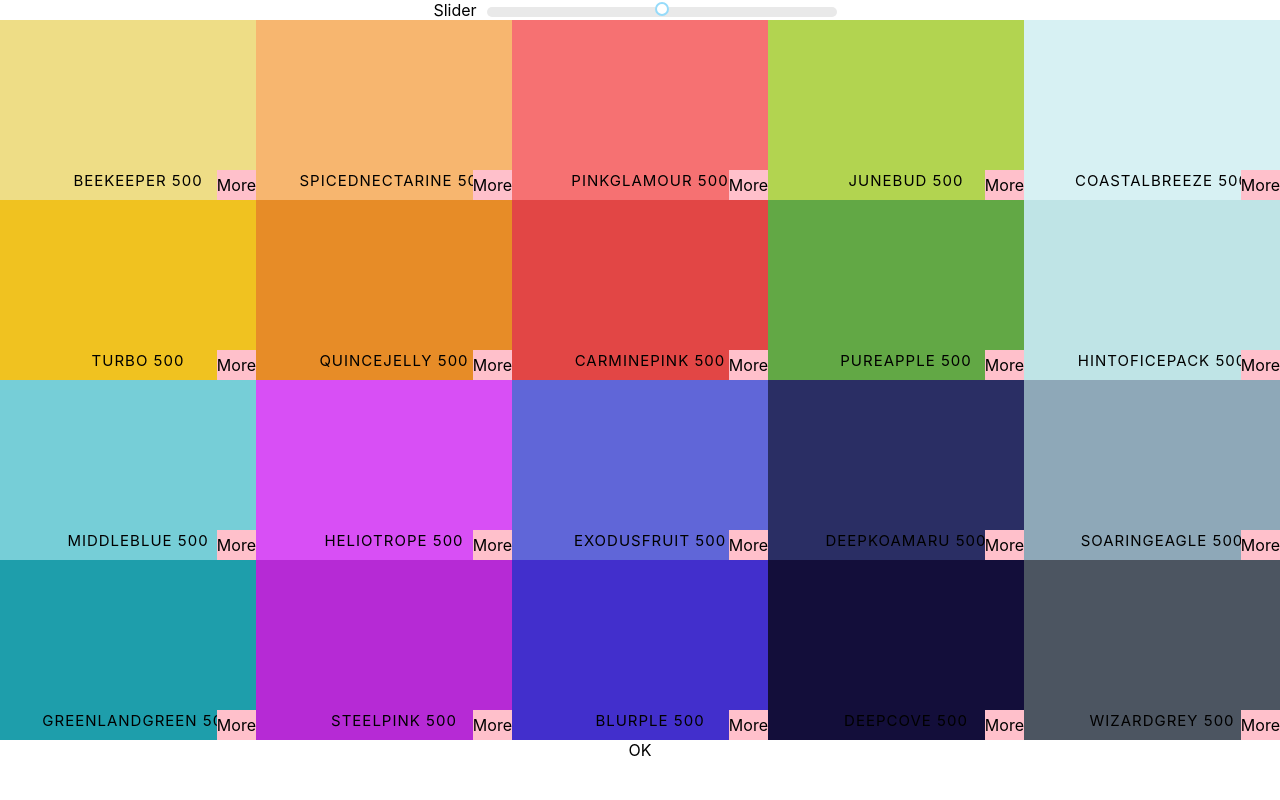
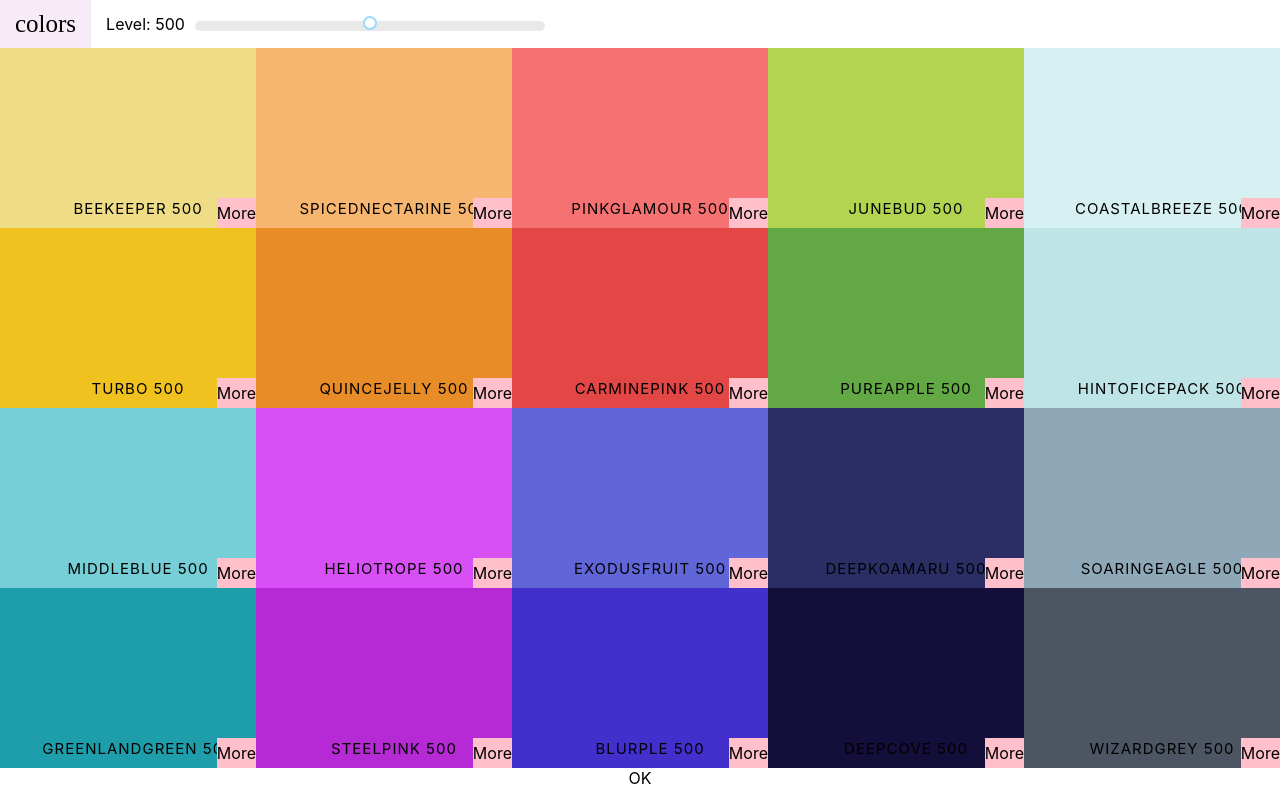
Before and after one commit to tinysheep007/Palette, a React (Create React App) app: page / in a window 1280 px wide. Built offline with nearby package versions, Linux system fonts and the light colour scheme.

Commit message:
added navbar

```diff
--- /dev/null
+++ b/src/Navbar.css
@@ -0,0 +1,46 @@
+.Navbar {
+    justify-content: flex-start;
+    display: flex;
+    align-items: center;
+    height: 6vh;
+
+
+}
+
+.logo {
+    margin-right:15px;
+    padding: 0 15px;
+    font-size: 25px;
+    background: #ece6;
+    font-family: 'Times New Roman', Times, serif;
+    height: 100%;
+    display: flex;
+    align-items: center;
+}
+
+.slider {
+    width:350px;
+    margin: 0 10px;
+    display: inline-block;
+}
+
+.rc-slider-track {
+    background-color: transparent;
+}
+
+.rc-slider-rail {
+    height: 10px;
+}
+
+.rc-slider-handle:active {
+
+}
+
+.rc-slider-handle:hover {
+    background-color: blueviolet;
+    outline: none;
+    border:3px solid green;
+    box-shadow: none;
+    width: 15px;
+
+}
--- /dev/null
+++ b/src/Navbar.js
@@ -0,0 +1,32 @@
+import React, {Component} from 'react';
+import Slider from 'rc-slider';
+import 'rc-slider/assets/index.css';
+import './Navbar.css'
+class Navbar extends Component {
+    render(){
+        const {level, changeLevel} = this.props;
+        return (
+            <div className="Navbar">
+                <div className="logo">
+                    <a herf="/">colors</a>
+                </div>
+                <div className="slider-container">
+                    <span>Level: {level}</span>
+                    <div className="slider">
+                        <Slider
+                            defaultValue={ level }
+                            step={100}
+                            min={100}
+                            max={900}
+                            onAfterChange={changeLevel}
+                        />
+                    </div>
+                </div>
+
+            </div>
+
+        )
+    }
+}
+
+export default Navbar;
--- a/src/Palette.css
+++ b/src/Palette.css
@@ -5,30 +5,3 @@
 .Palette-Colors {
     height: 90%;
 }
-
-.slider {
-    width:350px;
-    margin: 0 10px;
-    display: inline-block;
-}
-
-.rc-slider-track {
-    background-color: transparent;
-}
-
-.rc-slider-rail {
-    height: 10px;
-}
-
-.rc-slider-handle:active {
-
-}
-
-.rc-slider-handle:hover {
-    background-color: blueviolet;
-    outline: none;
-    border:3px solid green;
-    box-shadow: none;
-    width: 15px;
-
-}
--- a/src/Palette.js
+++ b/src/Palette.js
@@ -1,10 +1,7 @@
 import React , {Component} from 'react';
 import ColorBox from './ColorBox';
 import Ok from './Ok';
-
-import Slider from 'rc-slider';
-import 'rc-slider/assets/index.css';
-//so the style doesnt get overwrite by thr default style of other libarary's
+import Navbar from './Navbar';
 import './Palette.css';
 class Palette extends Component{
     constructor(props){
@@ -27,16 +24,7 @@
         ));
         return (
             <div className="Palette">
-                Slider
-                <div className="slider">
-                    <Slider
-                        defaultValue={ level }
-                        step={100}
-                        min={100}
-                        max={900}
-                        onAfterChange={this.changeLevel}
-                    />
-                </div>
+                <Navbar level= {level} changeLevel={this.changeLevel}/>
 
                 <div className="Palette-Colors">
                     {colorBoxes}
```
